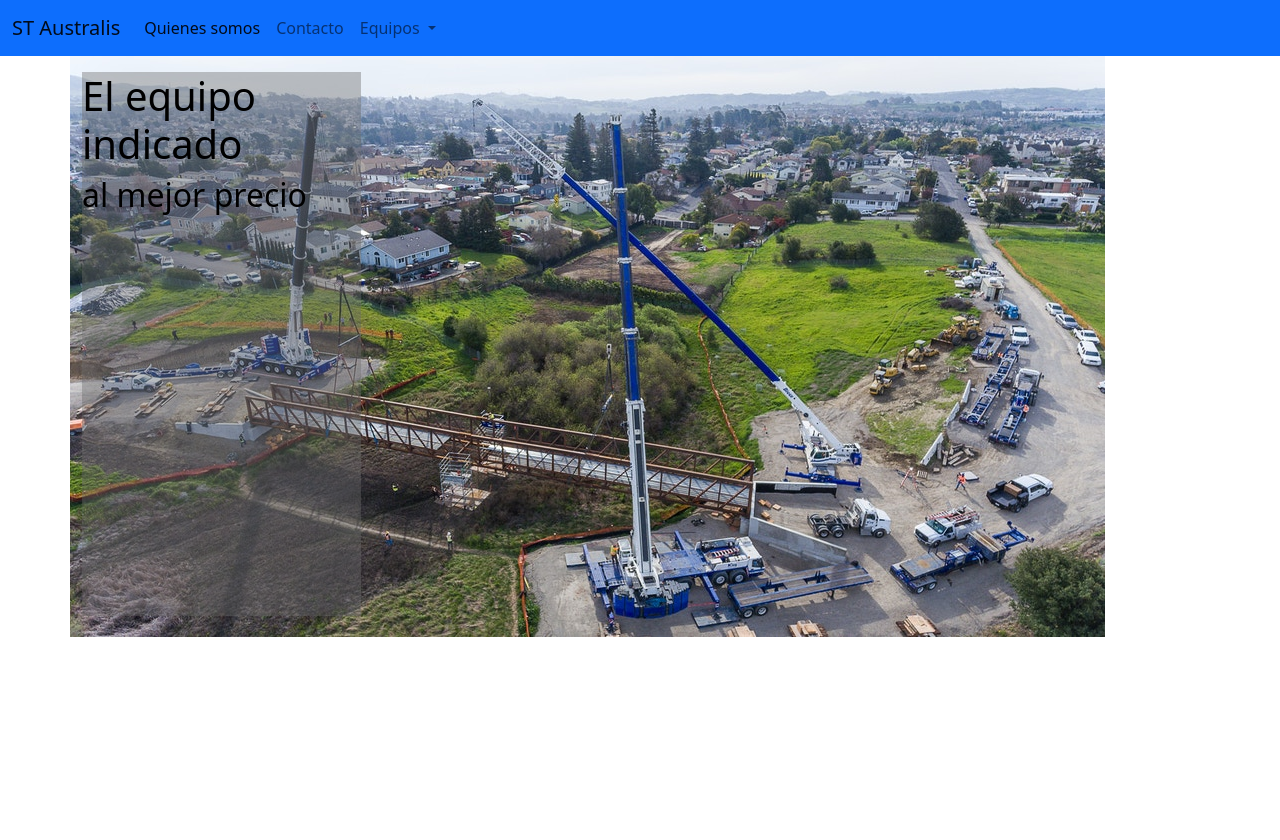
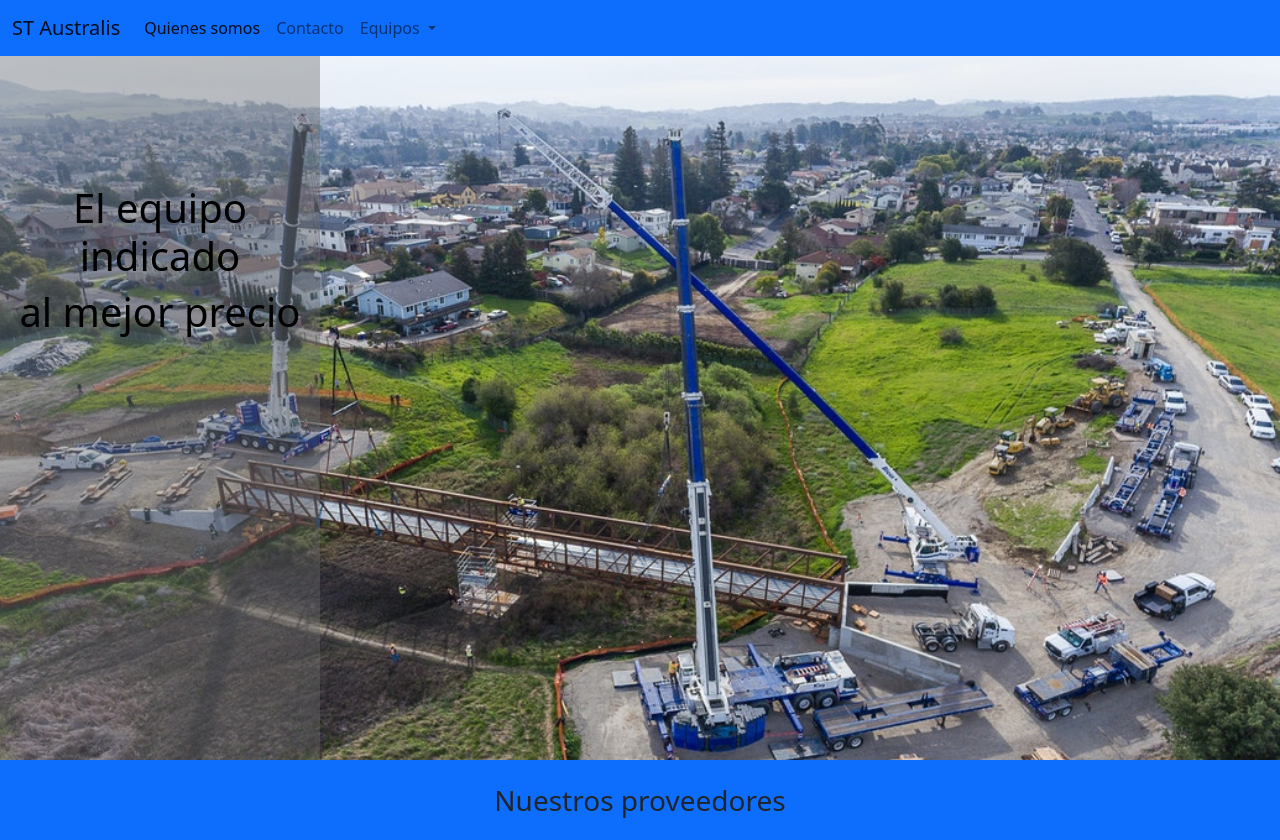
Before and after one commit to nico-ras/staWeb, a plain HTML site: page index.html in a window 1280 px wide. Before the commit the page ends 800 px from the top, so only its background shows below. Drawn offline with nearby package versions, Linux system fonts and the light colour scheme.

Commit message:
24-11-21 20:30

```diff
--- a/assets/css/styles.css
+++ b/assets/css/styles.css
@@ -1,19 +1,57 @@
-.main_img {
+.img-container {
     background-image: url('../img/Rodeo-Bridge.jpg');
     background-repeat: no-repeat;
+    background-size: 100%;
+  padding-top: 55%; /* 1:1 Aspect Ratio */
+  position: relative;
 }
 
-.img-container{
-    height: 40rem;
-}
 
 .image-text{
-    height: 34rem;
-    margin-top: 1em;
+    position: absolute;
+    top: 0;
+    left: 0;
+    bottom: 0;
+    right: 0;
     background: rgba(105, 105, 105, 0.4);
 }
 
+@media screen and (min-width: 701px) {
+    .title {
+      font-size: 100px;
+    }
+  }
 
-h1, h2{
+
+@media screen and (max-width: 700px) {
+    .title {
+      font-size: 50px;
+    }
+  }
+
+
+@media screen and (min-width: 601px) {
+    .title {
+      font-size: 40px;
+    }
+  }
+
+  /* If the screen size is 600px wide or less, set the font-size of <div> to 30px */
+  @media screen and (max-width: 600px) {
+    .title {
+      font-size: 20px;
+    }
+  }
+
+  h1{
+    margin-top: 40%;
+  }
+
+
+  .title{
     color: black;
 }
+
+.second_div {
+  height: 5em;
+}
--- a/index.html
+++ b/index.html
@@ -14,13 +14,13 @@
     <script id="replace_with_navbar" src="assets/js/nav.js"></script>
 
     <header>
-        <div class="container">
+        <div class="container-fluid">
             <div class="row">
-                <div class="img-container col-12 main_img">
+                <div class="img-container">
                     <div class="image-text col-3">
-                        <div class="text_div">
-                            <h1>El equipo indicado</h1>
-                            <h2>al mejor precio</h2>
+                        <div class="text_div text-center">
+                            <h1 class="title">El equipo indicado</h1>
+                            <h2 class="title">al mejor precio</h2>
                         </div>
 
                     </div>
@@ -31,7 +31,13 @@
 
     <section>
 
-        <div></div>
+        <div class="second_div bg-primary container-fluid text-center">
+            <h3 class="pt-4">Nuestros proveedores</h3>
+        </div>
+
+        <div>
+
+        </div>
 
     </section>
 
```
